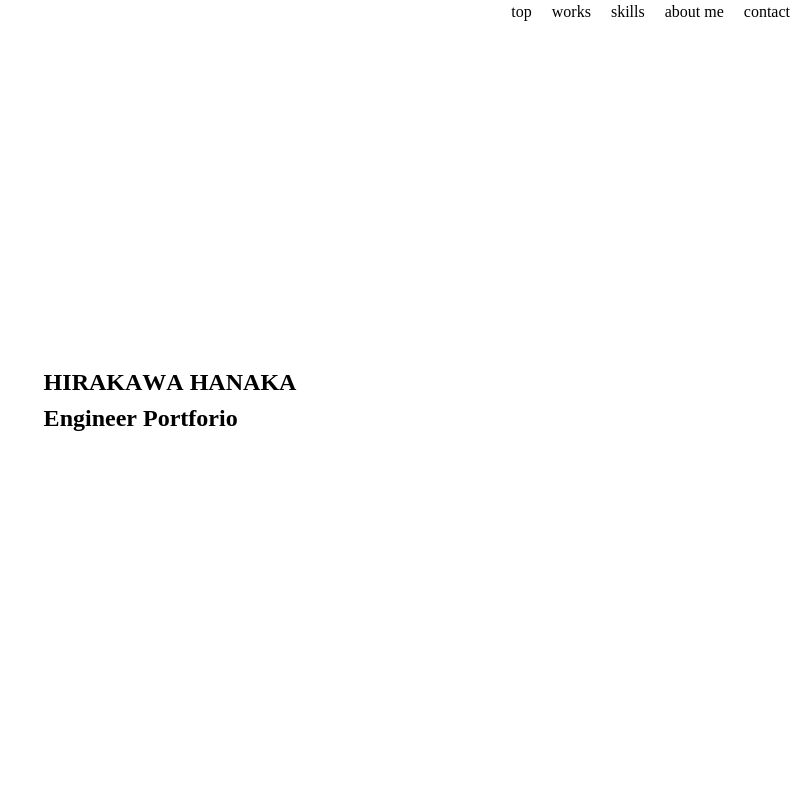
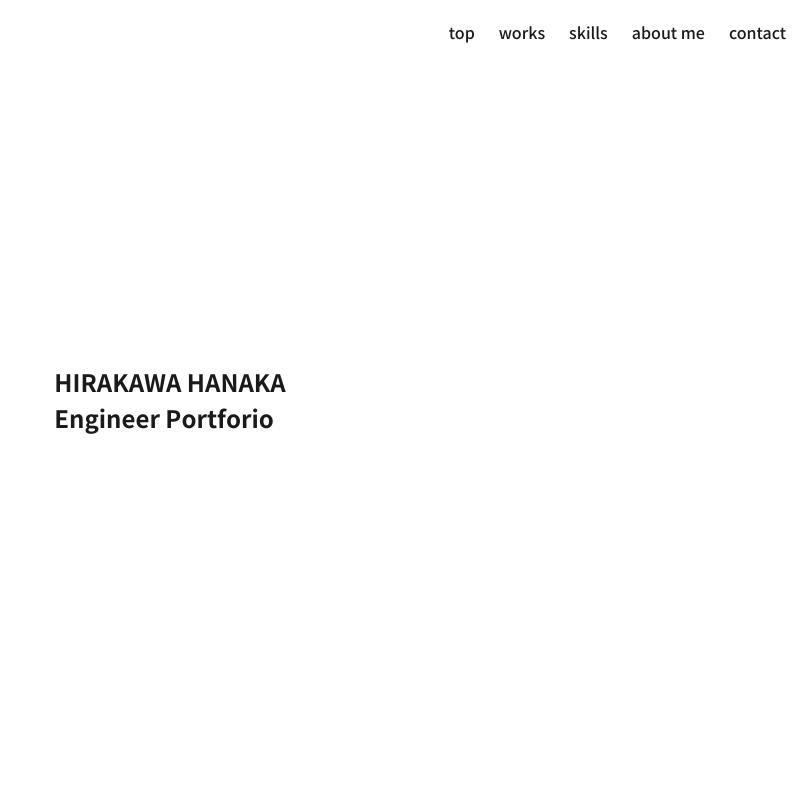
Before and after one commit to hanaka23/my-portfolio, a Next.js app: page / in a window 1280 px wide. Shown: the top 800 px of the page, without its empty margins (470-1280 px from the left). Built offline with nearby package versions, Linux system fonts and the light colour scheme.

Commit message:
style:ページによってヘッダースタイル切り替え

```diff
--- a/app/globals.css
+++ b/app/globals.css
@@ -15,11 +15,21 @@
 
 /* globals.css */
 @layer base {
+  *{
+    color: var(--color-text-main);
+  }
   p {
     margin: 0;
   }
 }
 
+:root{
+  --header-height: 64px;
+
+  --color-text-main: #1a1a1a;
+  --color-text-hover:#999999;
+}
+
 .animate-fadeInUp {
   animation: fadeInUp 0.5s ease forwards;
 }
--- a/app/layout.tsx
+++ b/app/layout.tsx
@@ -1,10 +1,16 @@
 import type { Metadata } from "next";
 import Script from "next/script";
 import { Geist, Geist_Mono } from "next/font/google";
-import "./globals.css";
 import { ReactNode } from "react";
 import "./reset.css";
 import "./globals.css";
+import { Noto_Sans_JP } from "next/font/google";
+
+const notoSansJP = Noto_Sans_JP({
+  subsets: ["latin"],
+  weight: ["300", "500", "700"],
+  display: "swap",
+});
 
 const geistSans = Geist({
   variable: "--font-geist-sans",
@@ -35,7 +41,7 @@ export default function RootLayout({
           defer
         ></script>
       </head>
-      <body>{children}</body>
+      <body className={notoSansJP.className}>{children}</body>
     </html>
   );
 }
--- a/app/page.tsx
+++ b/app/page.tsx
@@ -13,7 +13,7 @@ export default function Page() {
   return (
     <>
       <Particle />
-      <Header />
+      <Header variant="top"/>
 
       <section id="top">
         <Top />
--- a/app/reset.css
+++ b/app/reset.css
@@ -20,6 +20,7 @@ blockquote,
 dl,
 dd {
   margin: 0;
+  padding: 0;
 }
 
 /* Set core body defaults */
@@ -39,6 +40,21 @@ a:not([class]) {
   text-decoration-skip-ink: auto;
 }
 
+a {
+  background-color: transparent;
+  color: inherit;
+  text-decoration: none;
+}
+
+a:visited {
+  color: inherit;
+}
+
+a:hover,
+a:active {
+  text-decoration: none;
+}
+
 /* Make images easier to work with */
 img,
 picture {
--- /dev/null
+++ b/app/works/[id]/layout.tsx
@@ -0,0 +1,16 @@
+import Header from "@/components/Header";
+
+export default function WorksLayout({
+  children,
+}: {
+  children: React.ReactNode;
+}) {
+  return (
+    <>
+      <Header variant="work"/>
+      <main className="pt-[var(--header-height)]">
+        {children}
+      </main>
+    </>
+  );
+}
--- a/app/works/[id]/page.tsx
+++ b/app/works/[id]/page.tsx
@@ -1,5 +1,6 @@
 import { works } from "@/lib/works";
 import { notFound } from "next/navigation";
+import Header from "@/components/Header";
 
 type Props = {
   params: { id: string };
@@ -10,12 +11,12 @@ export default function WorkDetailPage({ params }: Props) {
   if (!work) notFound();
 
   return (
-    <main className="py-10">
+    <>
+      <div className="py-[64px] max-w-[1080px] m-auto">
         {/* タイトル */}
-      <h1 className="pl-[24px] text-3xl font-bold mb-6 max-w-[1080px] mx-auto px-4">
+        <h1 className="pl-[24px] text-3xl font-bold mb-6 w-full mx-auto px-4">
           Works
         </h1>
-
         {/* ===== 背景付きエリア ===== */}
         <div
           className="
@@ -25,7 +26,7 @@ export default function WorkDetailPage({ params }: Props) {
           "
         >
           {/* 中身（幅制限） */}
-        <div className="max-w-[1080px] mx-auto px-4">
+          <div className="w-full mx-auto px-4">
             <div className="flex gap-[32px]">
               {/* ===== 画像 ===== */}
               <div className="flex-1 pt-[64px]">
@@ -44,7 +45,6 @@ export default function WorkDetailPage({ params }: Props) {
                         className="w-full"
                       />
                     )}
-
                     {img.caption && (
                       <figcaption className="text-[12px] text-center text-[#fff] mt-2">
                         {img.caption}
@@ -53,20 +53,19 @@ export default function WorkDetailPage({ params }: Props) {
                   </figure>
                 ))}
               </div>
-
               {/* ===== 説明 ===== */}
               <section className="flex-1">
                 <h2 className="text-[18px] font-bold mb-[24px]">{work.title}</h2>
-
                 {work.sections.map((section, i) => (
                   <div key={i} className="mb-[48px]">
                     <h3 className="font-semibold text-[16px] my-[8px]">
                       {section.heading}
                     </h3>
-                  <p className="text-[12px] whitespace-pre-line">{section.body}</p>
+                    <p className="text-[12px] whitespace-pre-line">
+                      {section.body}
+                    </p>
                   </div>
                 ))}
-
                 <div>
                   <h3 className="font-semibold text-[16px] my-[8px]">
                     【使用技術】
@@ -81,6 +80,7 @@ export default function WorkDetailPage({ params }: Props) {
             </div>
           </div>
         </div>
-    </main>
+      </div>
+    </>
   );
 }
--- a/components/Header.tsx
+++ b/components/Header.tsx
@@ -1,36 +1,41 @@
 "use client";
 
 import Link from "next/link";
-import React from "react";
 
-export default function Header() {
+type HeaderVariant = "top" | "work";
+
+export default function Header({ variant }: { variant: HeaderVariant }) {
   return (
-    <nav className="fixed right-[20px]">
-      <ol className="flex list-none gap-[20px]">
+    <nav
+      className={`fixed z-[999] w-full ${
+        variant === "work"
+          ? "bg-[#fff] shadow-[0_4px_4px_rgba(0,0,0,0.25)]"
+          : ""
+      }`}
+    >
+      <ol
+        className="flex items-center justify-end pr-[24px]
+    list-none gap-[24px]
+    h-[var(--header-height)]
+    [&_a]:!font-bold
+    [&_a:hover]:text-[var(--color-text-hover)]
+    [&_a]:transition-colors
+    [&_a]:duration-200"
+      >
         <li>
-          <Link className="text-[#000] no-underline" href="#top">
-            top
-          </Link>
+          <Link href="/#top">top</Link>
         </li>
         <li>
-          <Link className="text-[#000] no-underline" href="#works">
-            works
-          </Link>
+          <Link href="/#works">works</Link>
         </li>
         <li>
-          <Link className="text-[#000] no-underline" href="#skills">
-            skills
-          </Link>
+          <Link href="/#skills">skills</Link>
         </li>
         <li>
-          <Link className="text-[#000] no-underline" href="#about">
-            about me
-          </Link>
+          <Link href="/#about">about me</Link>
         </li>
         <li>
-          <Link className="text-[#000] no-underline" href="#contact">
-            contact
-          </Link>
+          <Link href="/#contact">contact</Link>
         </li>
       </ol>
     </nav>
--- a/components/home/AboutMe.tsx
+++ b/components/home/AboutMe.tsx
@@ -6,7 +6,7 @@ export default function AboutMe() {
   return (
     <>
       <div className="bg-[#fff] w-[1080px] m-auto pt-[60] pb-[60]">
-        <h2 className="text-center text-[#000]">About Me</h2>
+        <h2 className="text-center">About Me</h2>
         <div>
           <div className="flex items-center gap-[24px]">
             <div className="w-[200px] h-[200px] rounded-full overflow-hidden">
```
Lines whose indentation alone changed are shown as unchanged.
